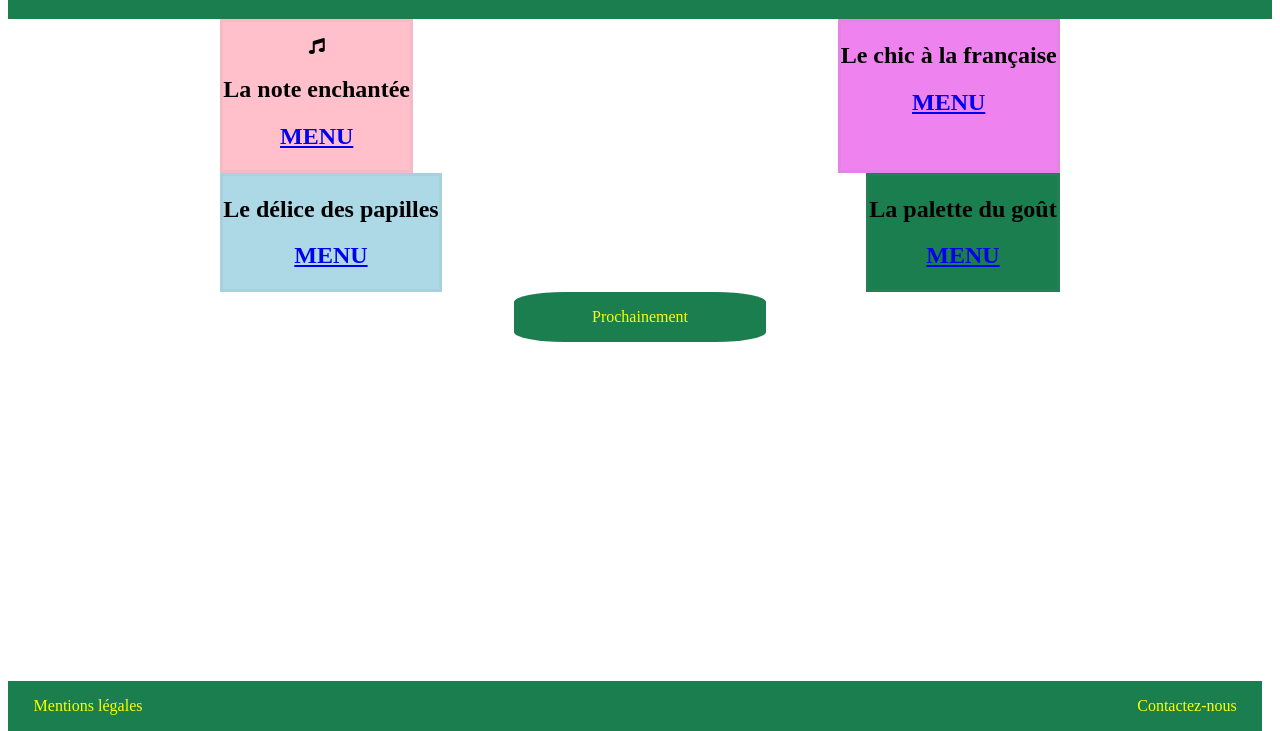
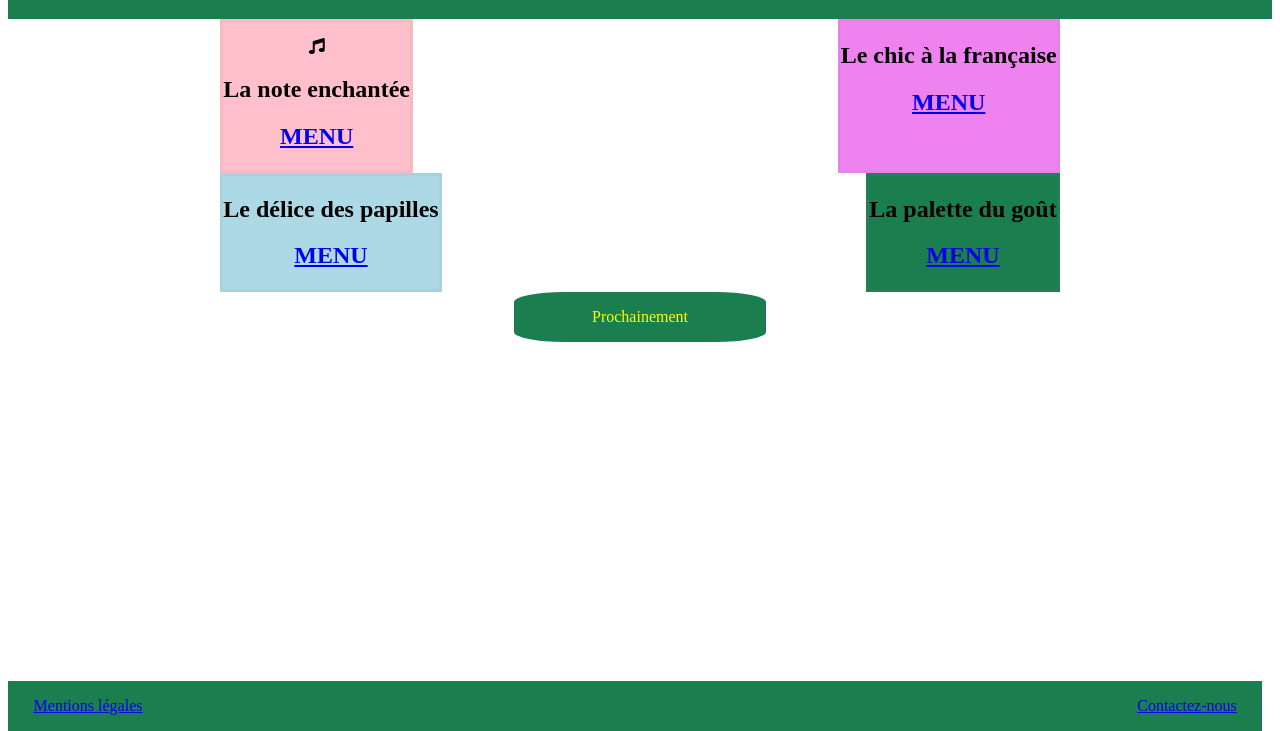
Before and after one commit to AssmaMarjane/P3_OCR, a plain HTML site: page Page_daccueil.html in a window 1280 px wide. Shown: the part 69-800 px from the top of the page. Drawn offline with Linux system fonts and the light colour scheme.

```diff
--- a/Page_daccueil.html
+++ b/Page_daccueil.html
@@ -44,10 +44,10 @@
 
     <footer>
         <section>
-            <p>Mentions légales</p>
+            <p><a href="Mentions légales">Mentions légales</a></p>
         </section>
         <section>
-            <p>Contactez-nous</p>
+            <p><a href="mailto:">Contactez-nous</a></p>
         </section>
     </footer>
 
```
